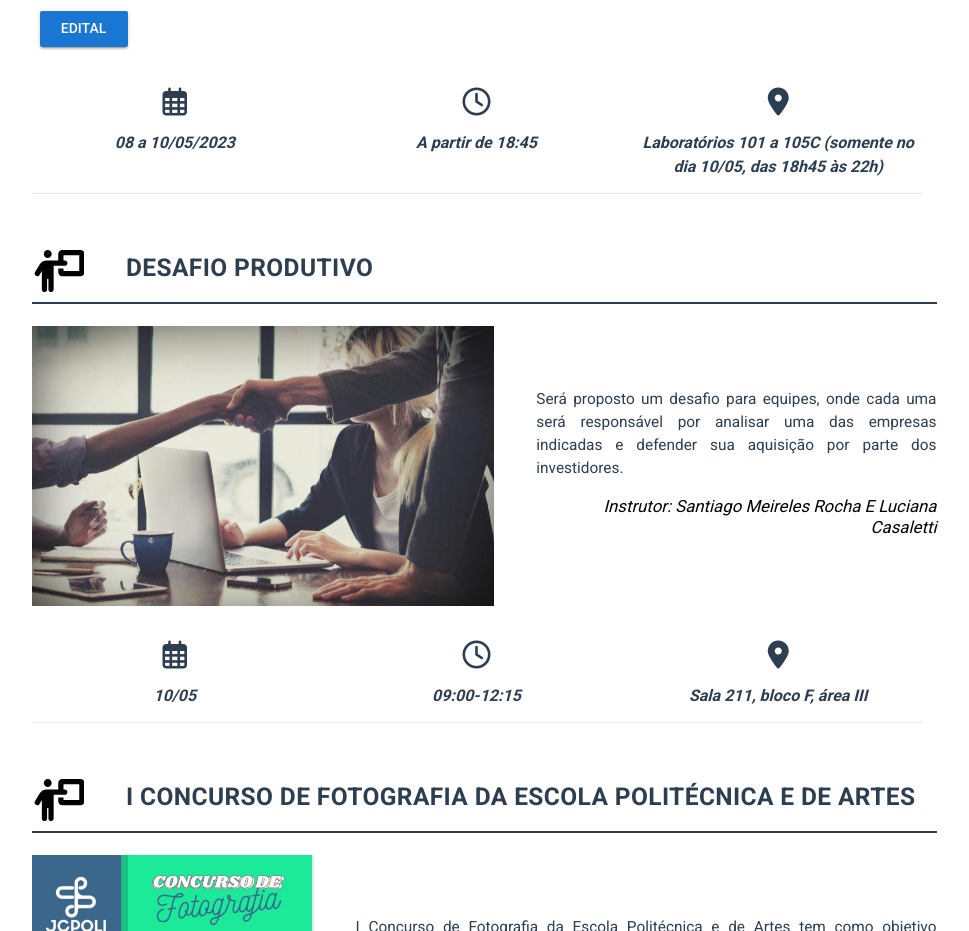
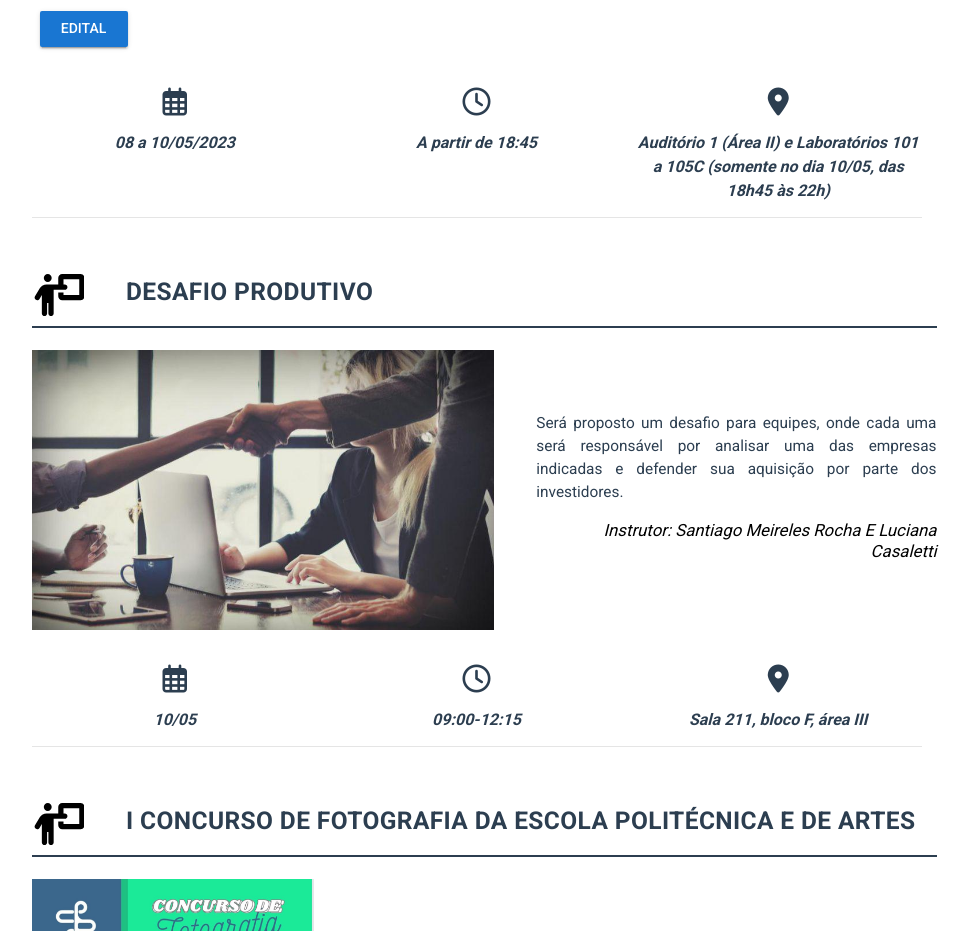
Before and after one commit to GabrielBandeiraB/jcpoli-website-production, a Vue app: page /competicoes in a window 1280 px wide. Shown: the part 2200-3131 px from the top of the page, without its empty margins (156-1125 px from the left). Built offline with nearby package versions, Linux system fonts and the light colour scheme; what vue-loading-overlay, vue-localstorage, vue-notification, vue-the-mask would draw is missing.

Commit message:
place codecraft

```diff
--- a/src/storage/programacao/competicao.ts
+++ b/src/storage/programacao/competicao.ts
@@ -43,7 +43,7 @@ const Competicao = [
   editais:"/assets/Edital-CodeCraft-2023-1.pdf",
   date: " 08 a 10/05/2023",
   time: "A partir de 18:45",
-  place: "Laboratórios 101 a 105C (somente no dia 10/05, das 18h45 às 22h)",
+  place: "Auditório 1 (Área II) e Laboratórios 101 a 105C (somente no dia 10/05, das 18h45 às 22h)",
   image: "assets/img/slider/codecraft.jpg"
   },
 
```
